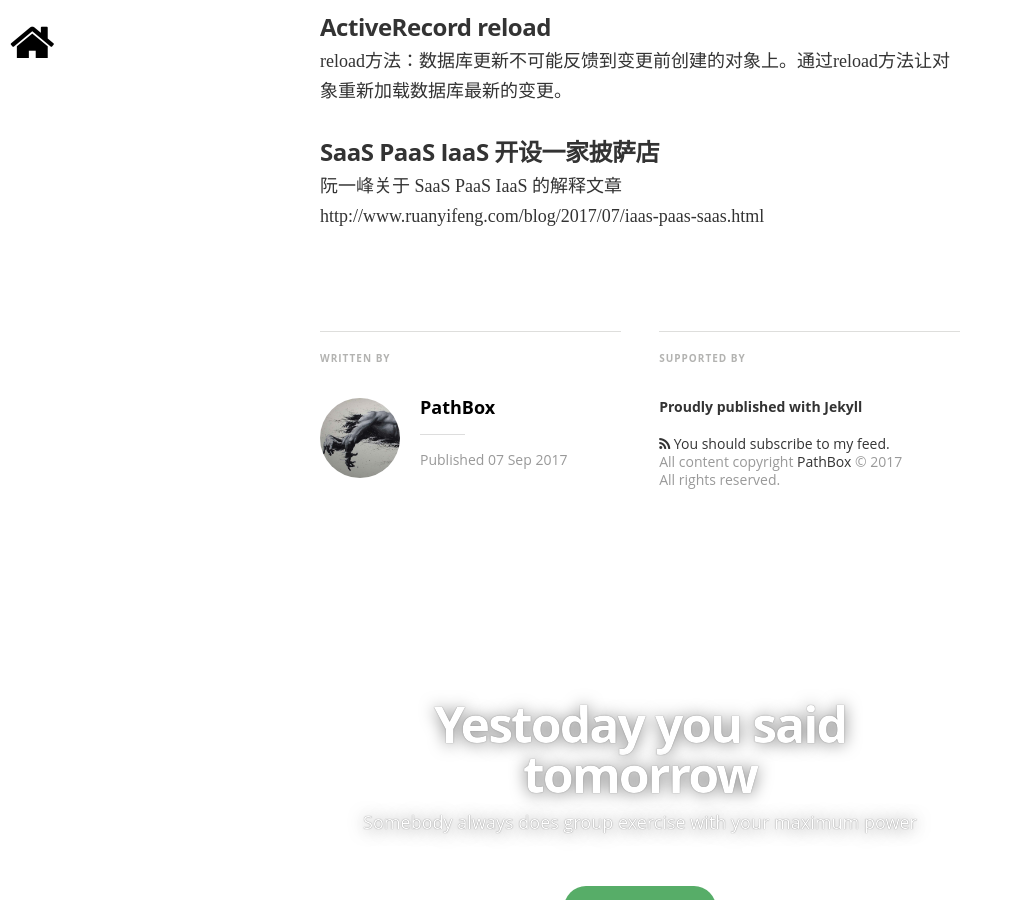
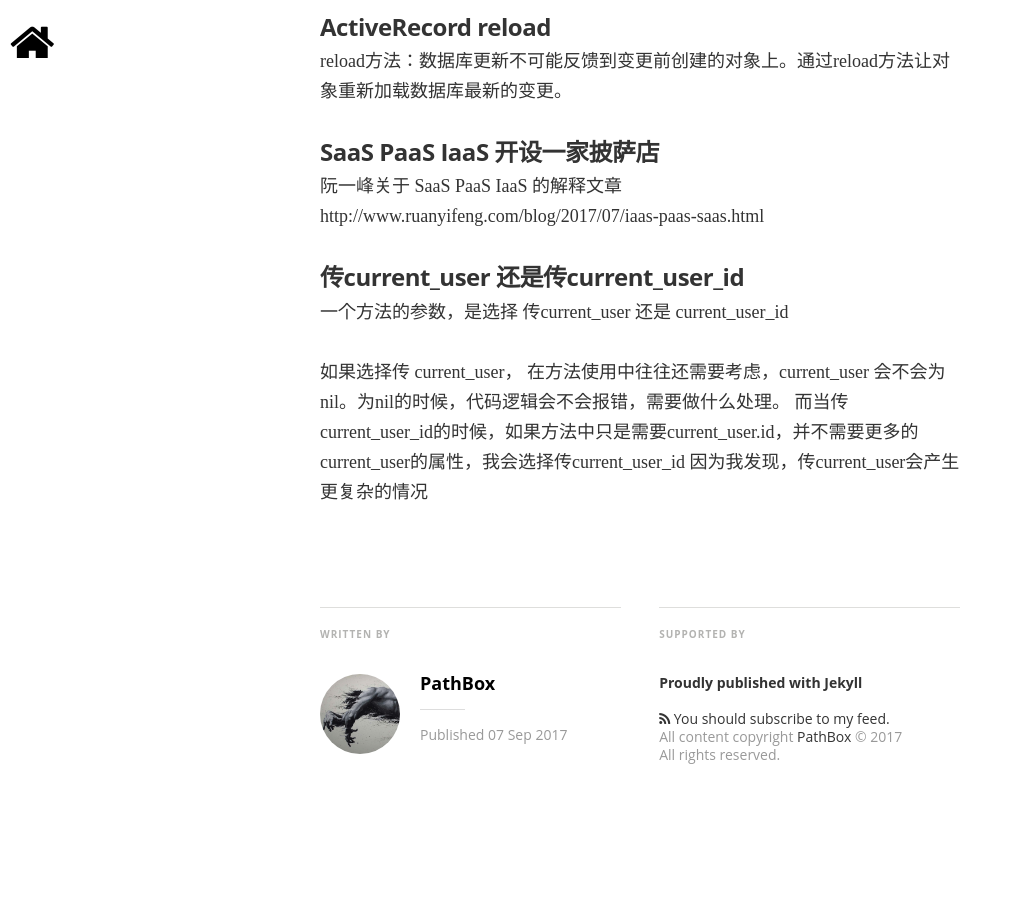
Before and after one commit to pathbox/pathbox.github.io, a Jekyll site: the page built from _posts/2017-09-07-work-summary-in-Udesk-eight.md, in a window 1280 px wide and 900 px high, scrolled down 929 px. Shown: the whole window, without its empty margins (0-1011 px from the left). Built offline with Jekyll 4.4.1, drawn with Linux system fonts in a browser that asks for light colours; nearby versions of some CDN libraries; some web fonts are replaced; comment, search, counter and statistics services are not loaded.

Commit message:
传current_user 还是传current_user_id

```diff
--- a/_posts/2017-09-07-work-summary-in-Udesk-eight.md
+++ b/_posts/2017-09-07-work-summary-in-Udesk-eight.md
@@ -12,3 +12,11 @@ reload方法：数据库更新不可能反馈到变更前创建的对象上。
 ##### SaaS PaaS IaaS 开设一家披萨店
 阮一峰关于 SaaS PaaS IaaS 的解释文章
 http://www.ruanyifeng.com/blog/2017/07/iaas-paas-saas.html
+
+##### 传current_user 还是传current_user_id
+
+一个方法的参数，是选择 传current_user 还是 current_user_id
+
+如果选择传 current_user， 在方法使用中往往还需要考虑，current_user 会不会为nil。为nil的时候，代码逻辑会不会报错，需要做什么处理。
+而当传current_user_id的时候，如果方法中只是需要current_user.id，并不需要更多的current_user的属性，我会选择传current_user_id
+因为我发现，传current_user会产生更复杂的情况
```
